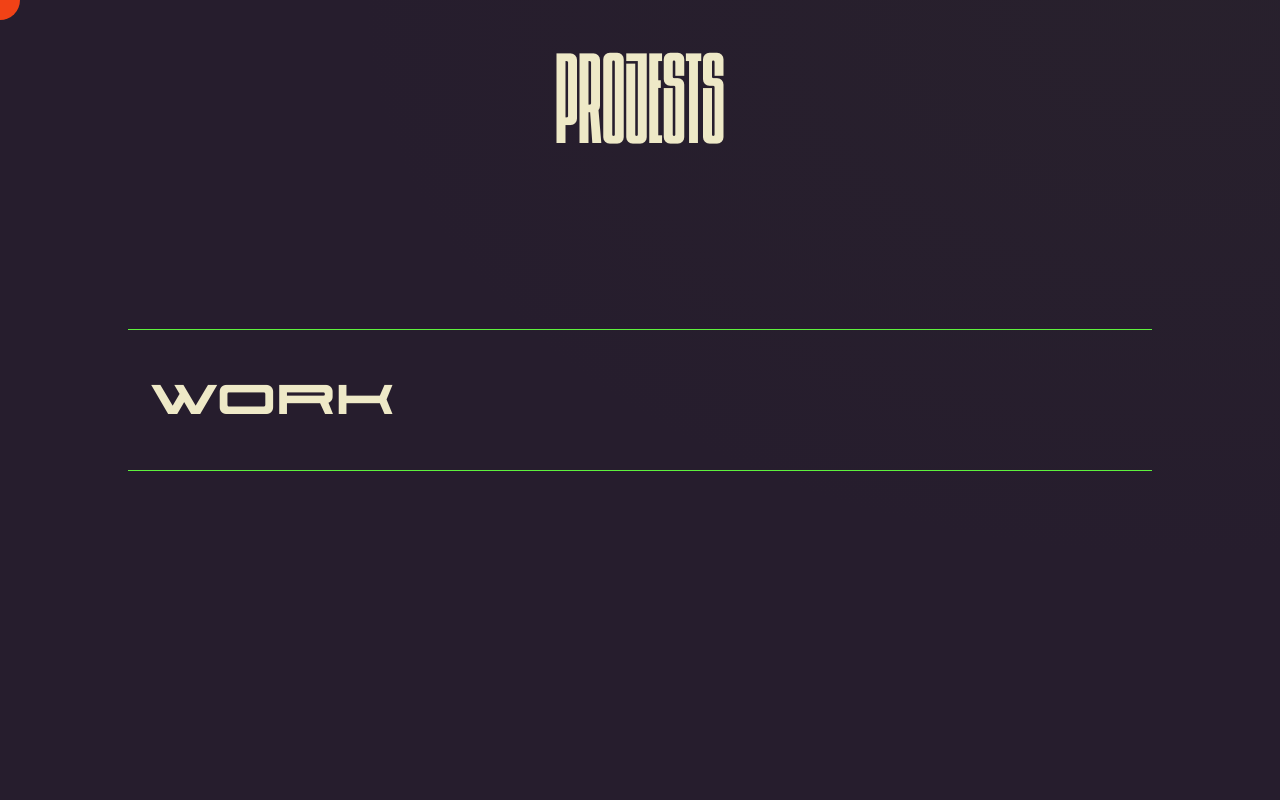
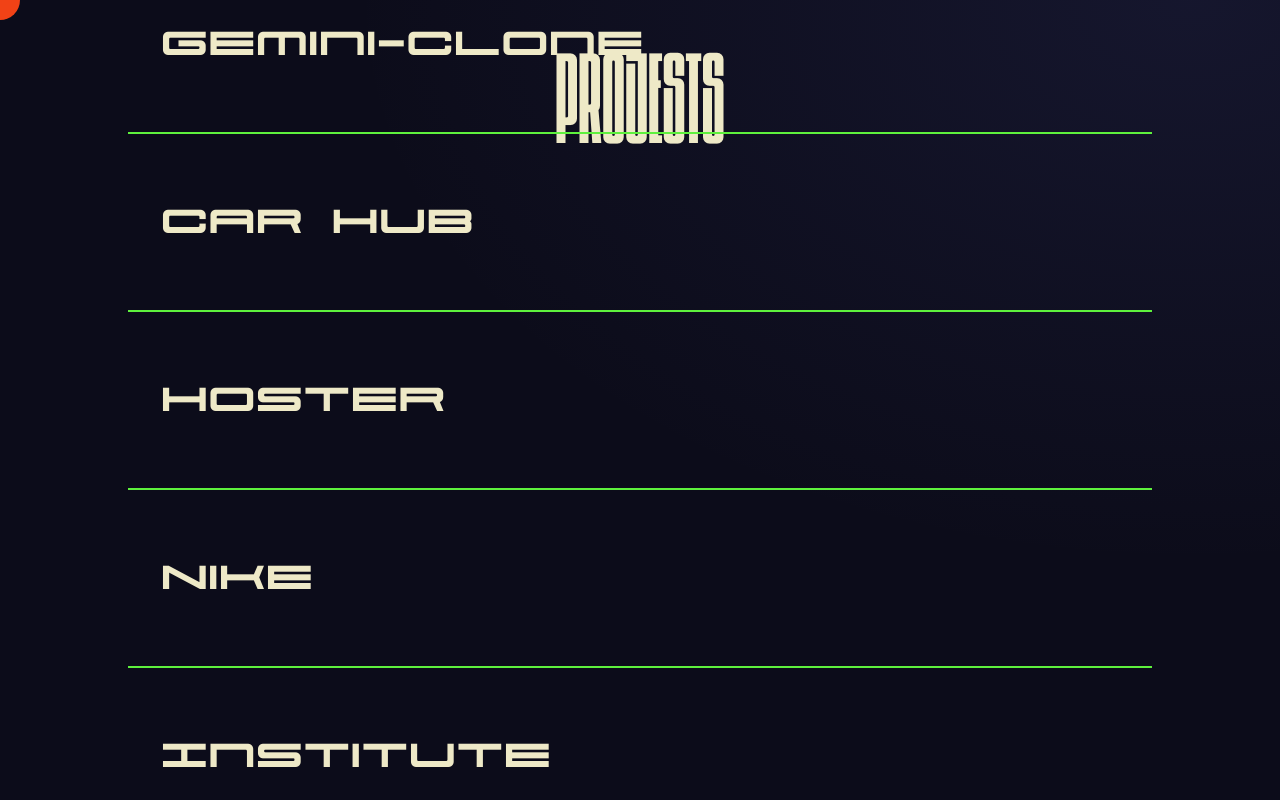
Before and after one commit to DHANIYEL/portfolio, a Next.js app: page /projects in a window 1280 px wide. Built offline with nearby package versions, Linux system fonts and the light colour scheme.

Commit message:
items map

```diff
--- a/app/projects/page.tsx
+++ b/app/projects/page.tsx
@@ -8,6 +8,13 @@ const page = () => {
   const [isHovered, setIsHovered] = useState(false);
   const { x, y } = useMousePosition();
   const size = isHovered ? 200 : 40;
+  const ProjectItems = [
+    "Gemini-Clone",
+    "Car Hub",
+    "Hoster",
+    "Nike",
+    "Institute",
+  ];
   return (
     <div className="relative w-screen">
       <div>
@@ -30,10 +37,14 @@ const page = () => {
           <motion.div className="project_body flex justify-start gap-10 items-center flex-col ">
             <h1>PROJESTS</h1>
           </motion.div>
-          <section className="porsche text-6xl absolute w-full lg:px-32">
-            <div className="border-y border-[#5ef13d] py-10 flex justify-start items-center">
-              <h2 className="ml-5">WORK</h2>
-            </div>
+          <section className="porsche text-5xl absolute w-full lg:px-32">
+            {ProjectItems.map((item) => (
+              <div className="border-y border-[#5ef13d] py-16 flex justify-start items-center">
+                <h2 className="ml-8" key={item}>
+                  {item}
+                </h2>
+              </div>
+            ))}
           </section>
         </div>
       </div>
```
